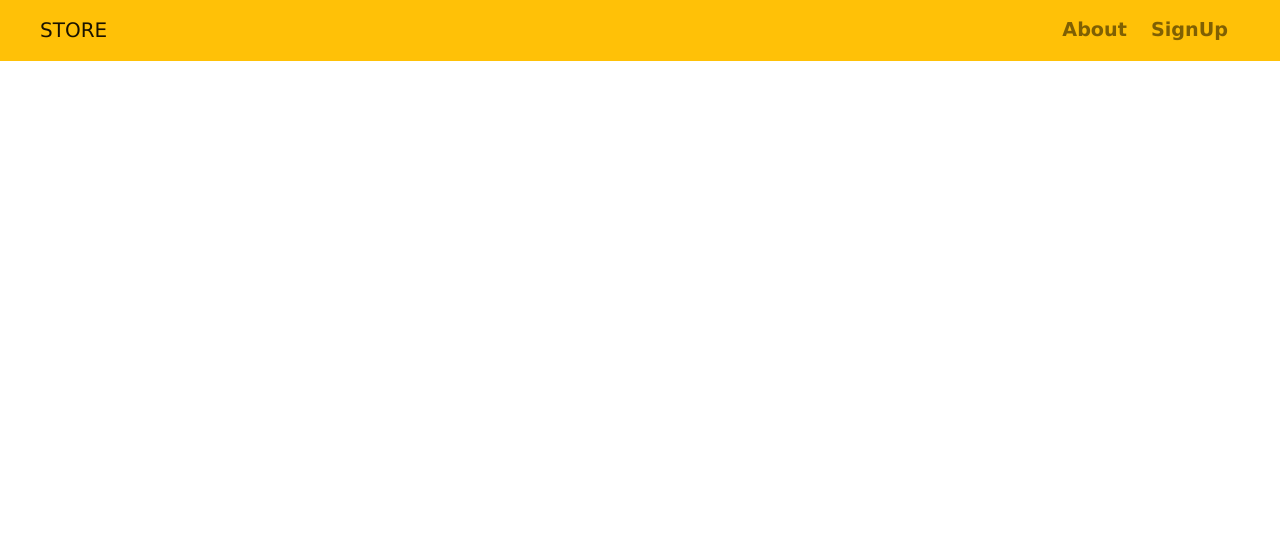
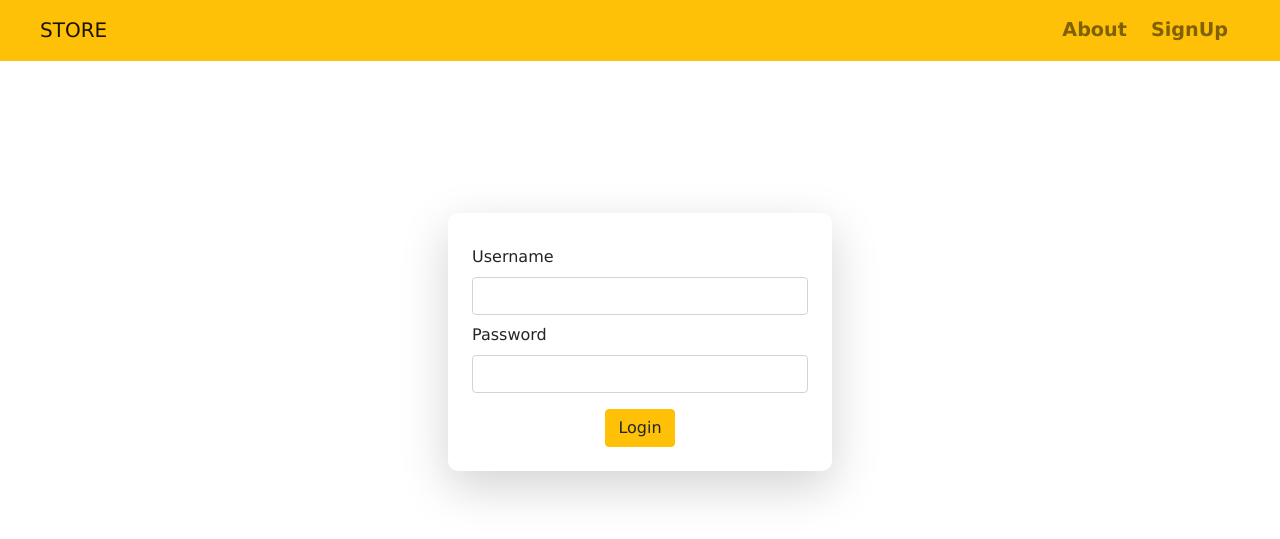
Before and after one commit to Arj2001/WebDesigning-PHP-, a PHP site: page /login/ in a window 1280 px wide. Shown: the top 539 px of the page. Run offline with PHP 8.4, Linux system fonts and the light colour scheme.

Commit message:
login page setted

```diff
--- a/css/style.css
+++ b/css/style.css
@@ -12,3 +12,6 @@ body{
 
     border-radius: 10px;
 }
+.center{
+    margin-top: 9.5rem;
+}
--- a/login/index.php
+++ b/login/index.php
@@ -1,3 +1,13 @@
+<?php
+
+  $pdo = new PDO('mysql:host=localhost;port=3306;dbname=store', 'root', '');
+  $pdo->setAttribute(PDO::ATTR_ERRMODE, PDO::ERRMODE_EXCEPTION);
+
+  $errors = [];
+  $username = '';
+  $password = '';
+
+?>
 <!doctype html>
 <html lang="en">
   <head>
@@ -27,10 +37,28 @@
             <li class="nav-item font-weight-bold text-size mx-md-1">
             <a class="nav-link" style="cursor: pointer;" href="../signup/">SignUp</a>
             </li>
-
+        </ul>
         </div>
     </nav>
     </nav>
+    <div class="center mb-3">
+      <div class="container  shadow-lg p-4 bg-white border-round " style="width:30%;margin-top:3rem;">
+        <?php if (!empty($errors)) : ?>
+          <div class="m-1 alert alert-danger">
+            <?php foreach ($errors as $error) : ?>
+              <?php echo $error ?><br>
+            <?php endforeach; ?>
+          </div>
+        <?php endif; ?>
+        <form action="" method="POST">
+          <label class="my-2">Username</label>
+          <input class="form-control" type="text" name="username" value="<?php echo $username; ?>">
+          <label class="my-2">Password</label>
+          <input type="password" class="form-control" name="password" value="<?php echo $password; ?>">
+          <button type="submit" class="btn btn-warning d-block mx-auto mt-3">Login</button>
+        </form>
+      </div>
+    </div>
     <script src="js/jquery.js"></script>
     <script src="js/bootstrap4.js"></script>
   </body>
```
